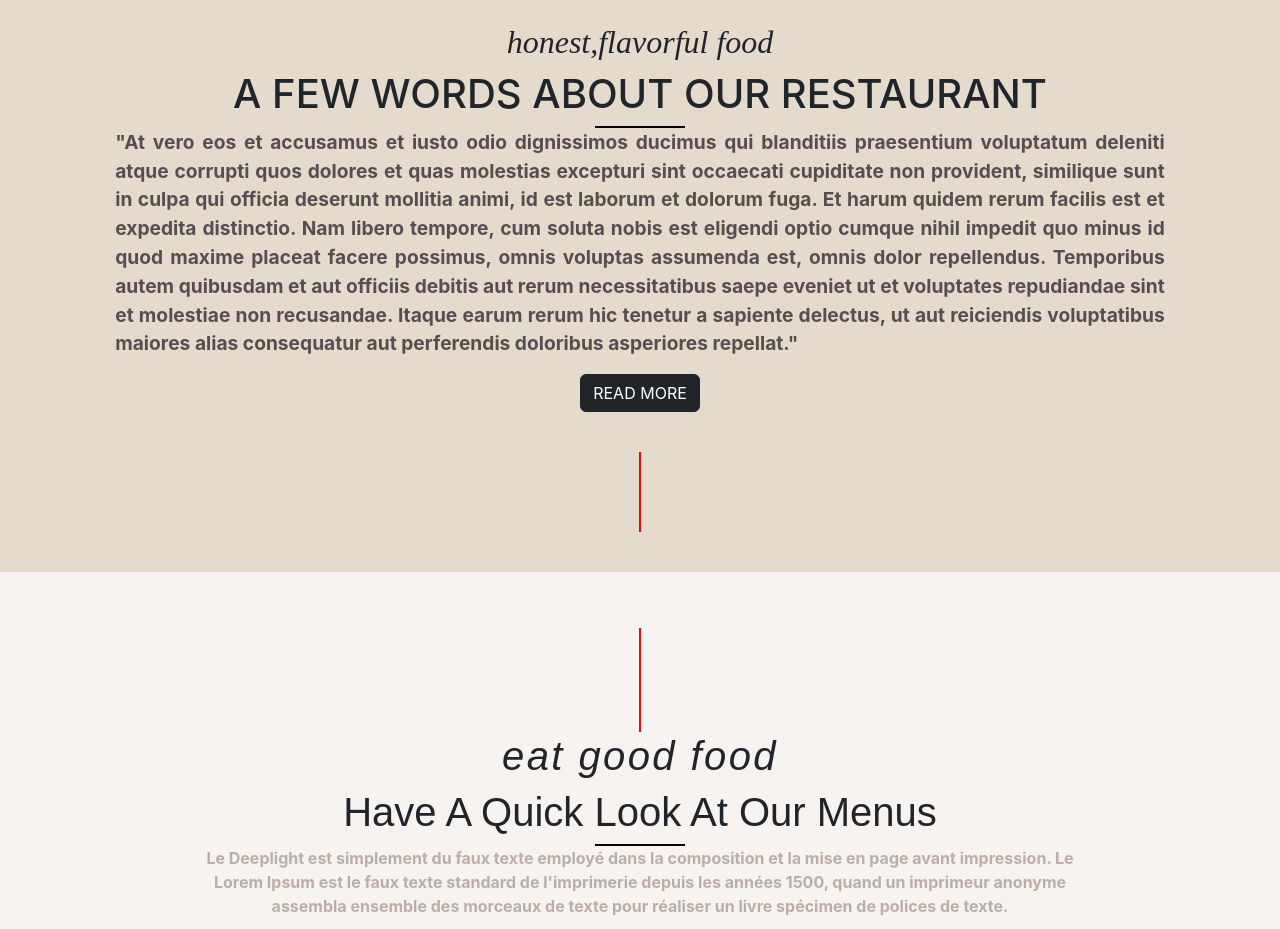
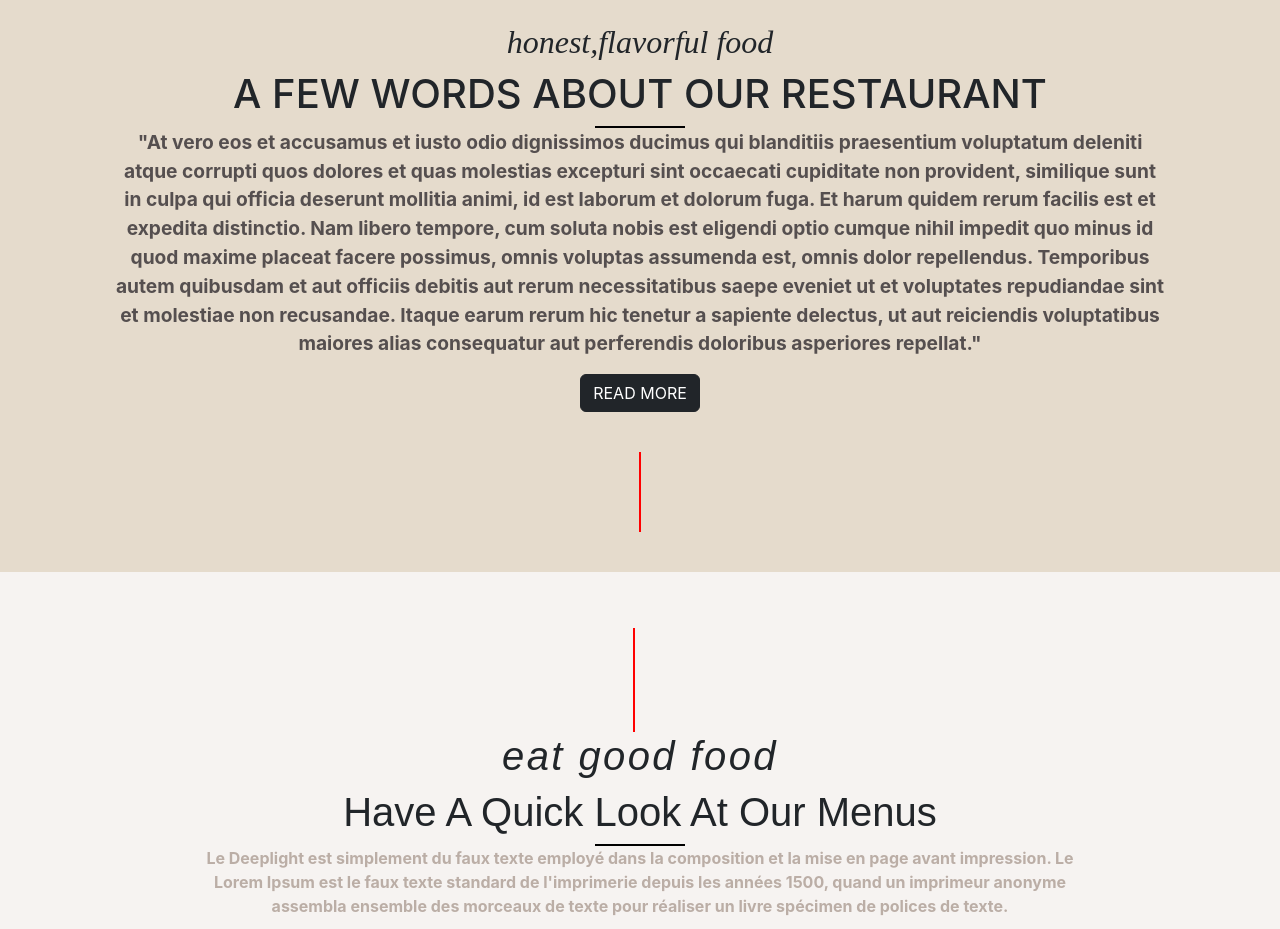
Before and after one commit to Yodawgz0/food-works, a React (Create React App) app: page / in a window 1280 px wide. Shown: the part 1560-2489 px from the top of the page. Built offline with nearby package versions, Linux system fonts and the light colour scheme.

Commit message:
redline allignment correction

```diff
--- a/src/styles/HomeStyle.scss
+++ b/src/styles/HomeStyle.scss
@@ -54,7 +54,7 @@ img{
     font-weight: 700;
     color: rgb(85, 79, 79);
     width: 82%;
-    text-align: justify;
+    text-align: center;
   }
   &__blackline{
     border-bottom: 2px solid black;
--- a/src/styles/MenuStyles.scss
+++ b/src/styles/MenuStyles.scss
@@ -9,7 +9,7 @@
     align-items: center;
     &__redline{
         margin-top: 7vh;
-        left: 50vw;
+        margin-left: -1vw;
         border-left: 2px solid red;
         height: 13vh;
     }
```
